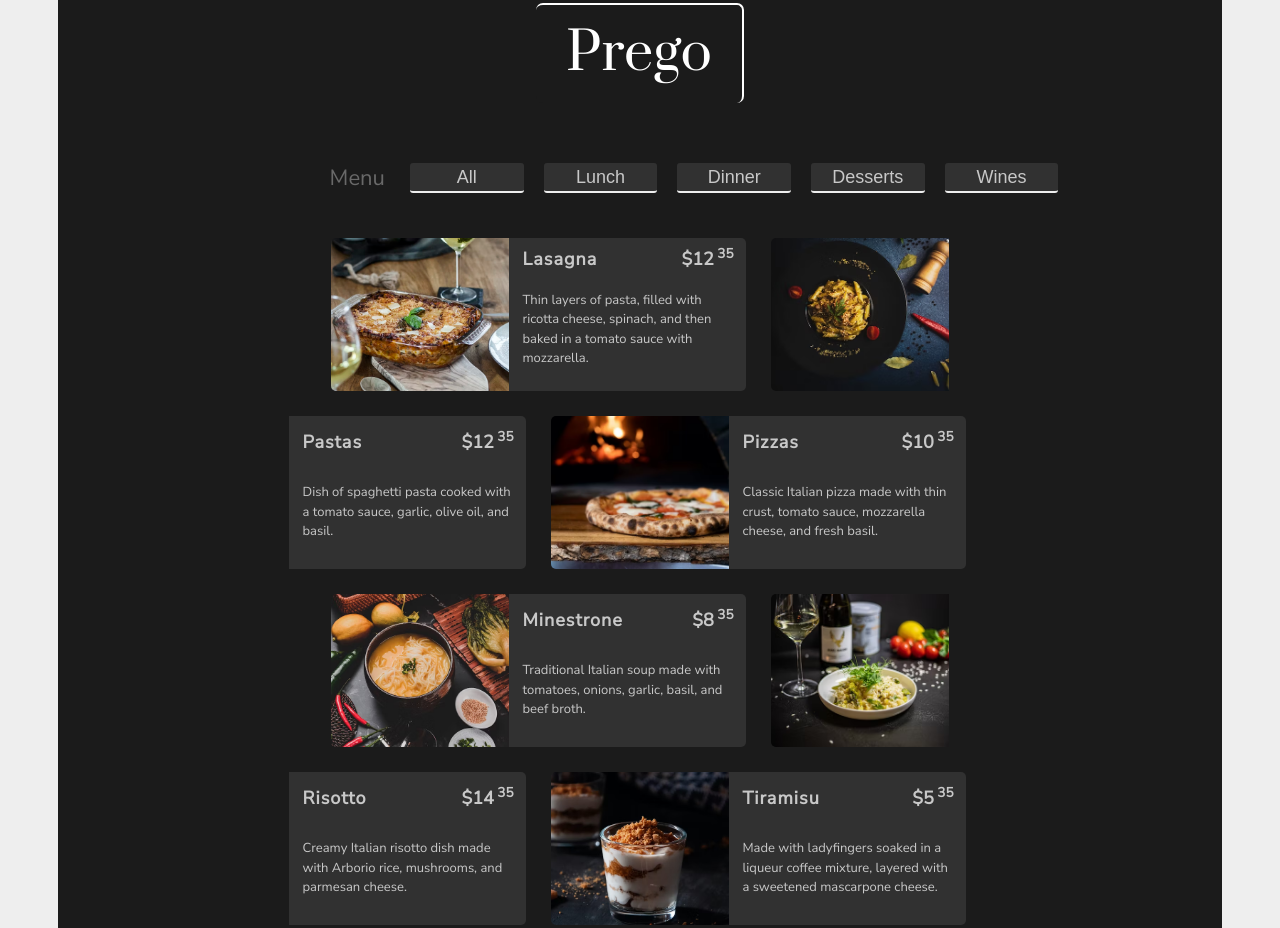
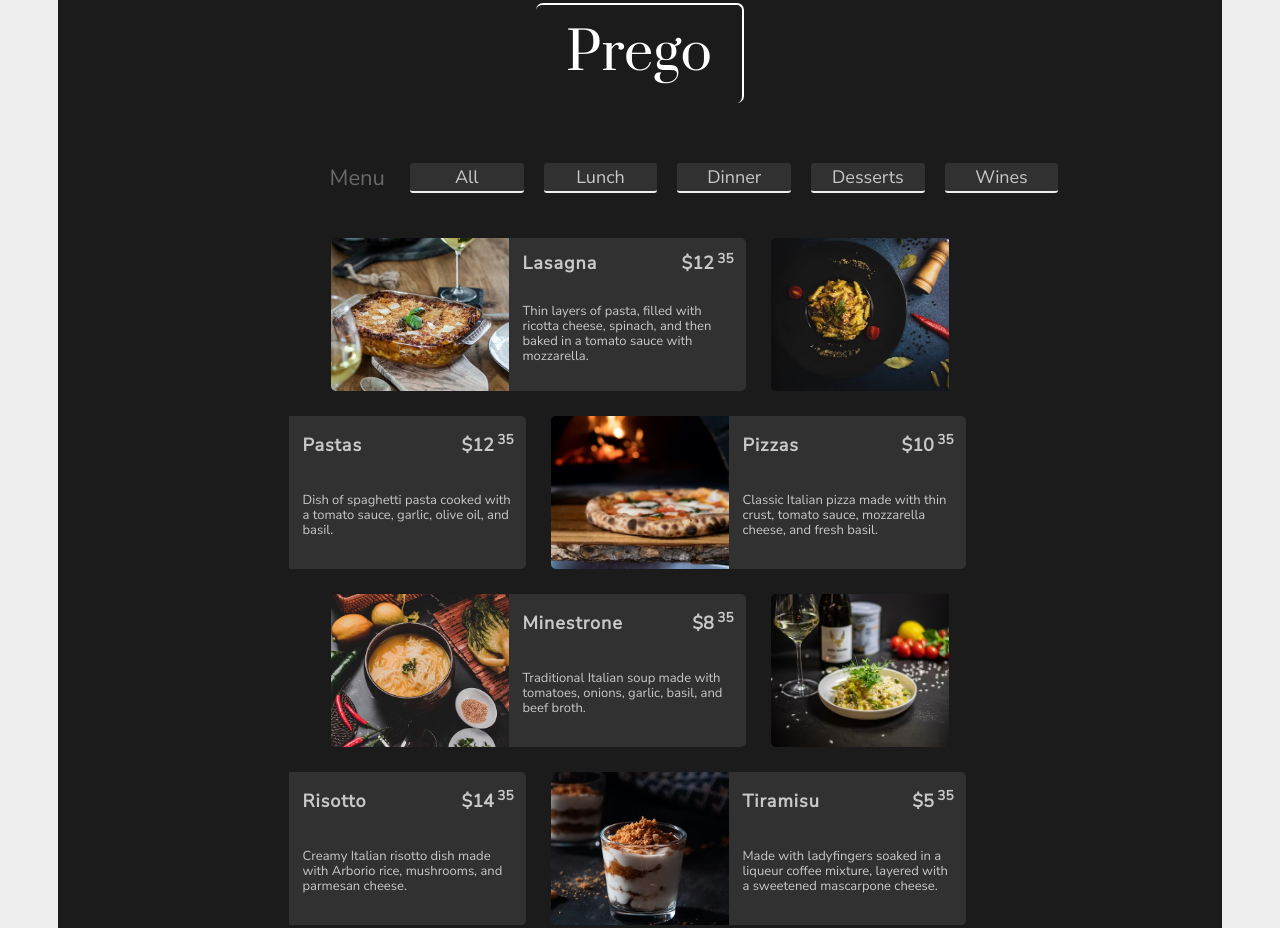
Before and after one commit to LaloEscualo/Porfolio, a plain HTML site: page index.html in a window 1280 px wide. Shown: the part 2030-2958 px from the top of the page. Drawn offline with nearby package versions, Linux system fonts and the light colour scheme; no server answers; a web font is replaced by a local one.

Commit message:
Corrección font btns menu, text plato, ortografía general

```diff
--- a/PortfolioV1MF.css
+++ b/PortfolioV1MF.css
@@ -931,6 +931,7 @@
 
  /* ALL BTNS */
  .filter-btn {
+     font-family: "Nunito sans";
      width: 100px;
      height: 30px;
      font-size: 14px;
@@ -1030,9 +1031,10 @@
  .textPlato {
      font-family: nunito sans;
      text-align: start;
-     font-size: 11.5px;
+     font-size: 13px;
      margin-top: 0px;
      padding: 0px 15px;
+     line-height: 15px;
      color: rgba(200, 200, 200, 1);
  }
 
--- a/index.html
+++ b/index.html
@@ -114,7 +114,7 @@
                             elements, JavaScript, and CSS animations to create a seamless user experience.
                         </p>
                         <p id="content-es" class="firstParagraph idioma" style="display: none;">Para este proyecto, creé
-                            un vídeo de fóndo visualmente atractívo con controles personalizados de play/pausa. Es la
+                            un vídeo de fondo visualmente atractivo con controles personalizados de play/pausa. Es la
                             primera sección de la web.
                         </p>
                         <p id="content-es" class="idioma" style="display: none;">Este proyecto requería un sólido
```
